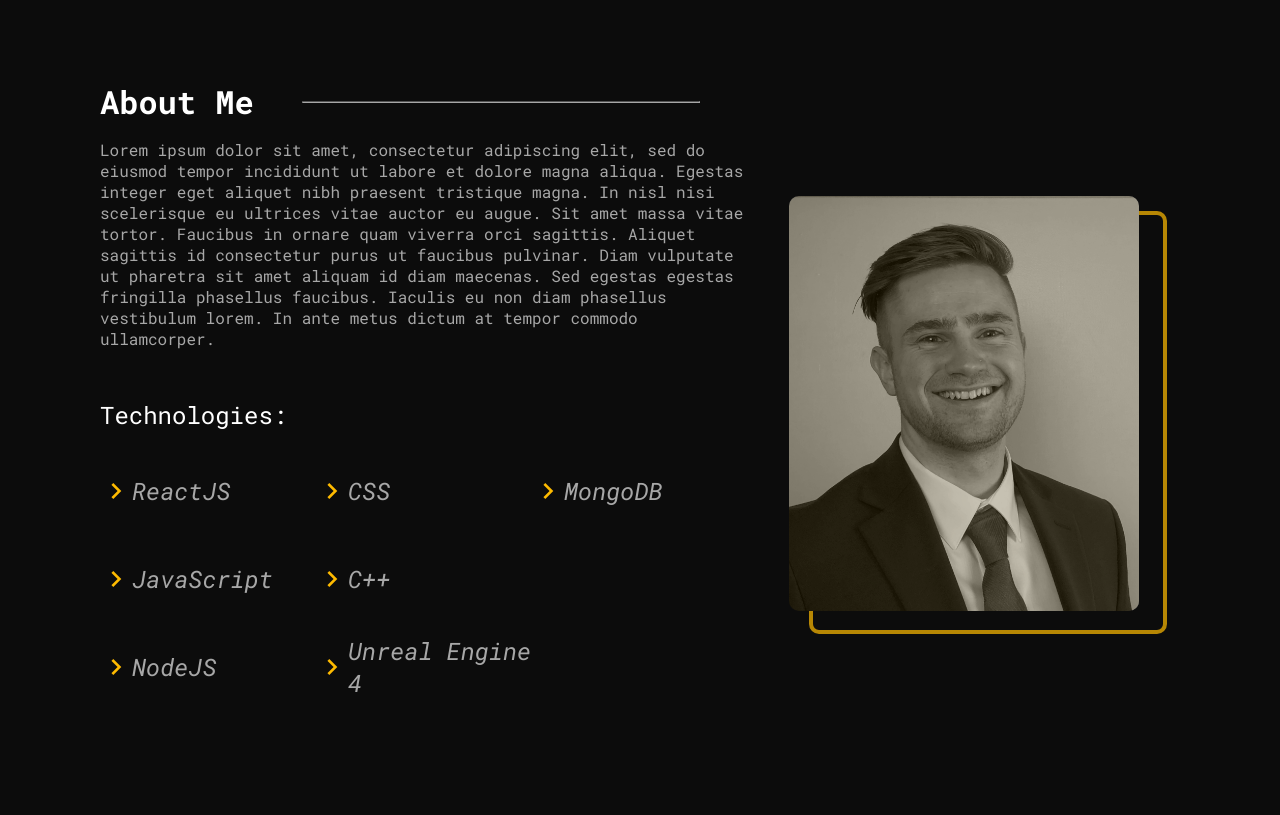
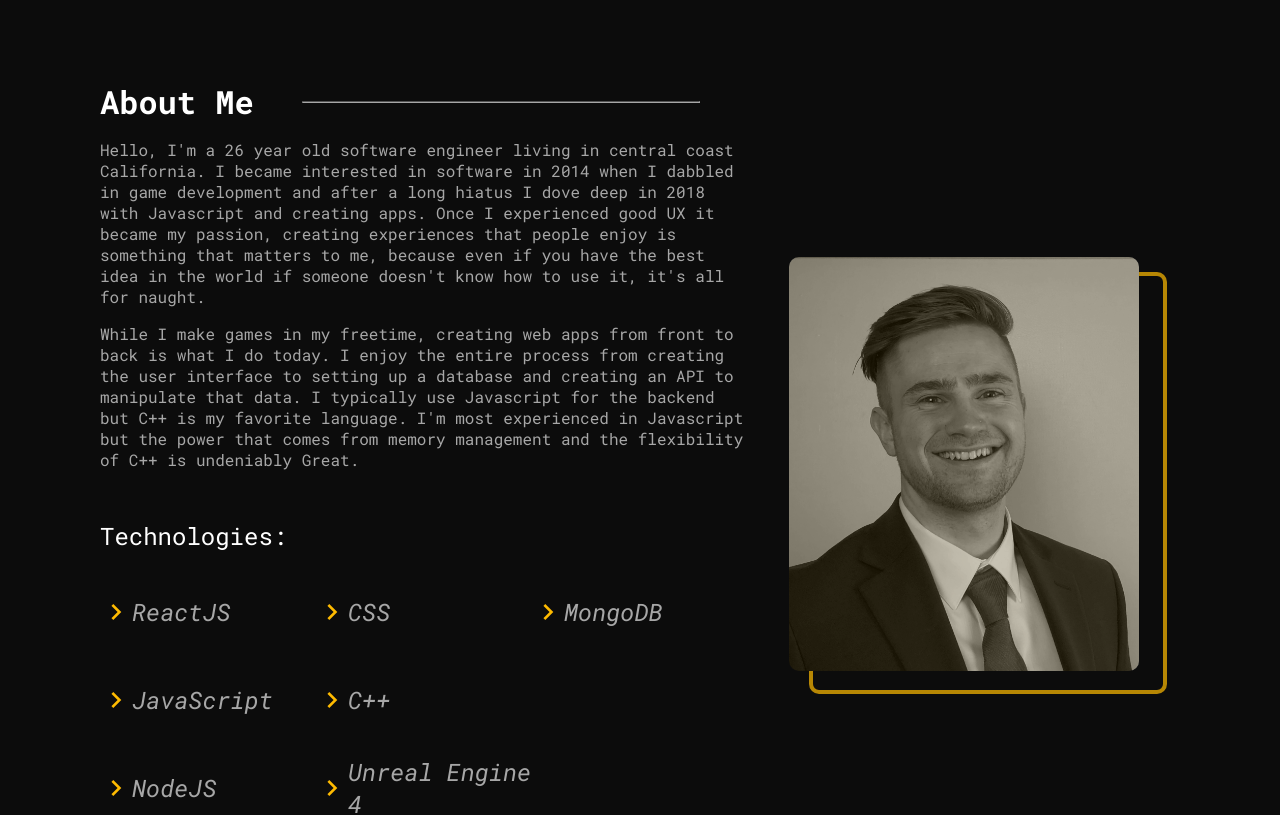
Before and after one commit to AustinVieth/personal-website-v3, a React (Create React App) app: page / in a window 1280 px wide. Shown: the part 920-1735 px from the top of the page. Built offline with nearby package versions, Linux system fonts and the light colour scheme.

Commit message:
write about me section

```diff
--- a/src/Components/AboutMe.js
+++ b/src/Components/AboutMe.js
@@ -30,16 +30,22 @@ const AboutMe = (props) => {
         <div className="about-me-text">
           <SectionHeader label="About Me" />
           <p>
-            Lorem ipsum dolor sit amet, consectetur adipiscing elit, sed do
-            eiusmod tempor incididunt ut labore et dolore magna aliqua. Egestas
-            integer eget aliquet nibh praesent tristique magna. In nisl nisi
-            scelerisque eu ultrices vitae auctor eu augue. Sit amet massa vitae
-            tortor. Faucibus in ornare quam viverra orci sagittis. Aliquet
-            sagittis id consectetur purus ut faucibus pulvinar. Diam vulputate
-            ut pharetra sit amet aliquam id diam maecenas. Sed egestas egestas
-            fringilla phasellus faucibus. Iaculis eu non diam phasellus
-            vestibulum lorem. In ante metus dictum at tempor commodo
-            ullamcorper.
+            Hello, I'm a 26 year old software engineer living in central coast
+            California. I became interested in software in 2014 when I dabbled
+            in game development and after a long hiatus I dove deep in 2018 with
+            Javascript and creating apps. Once I experienced good UX it became
+            my passion, creating experiences that people enjoy is something that
+            matters to me, because even if you have the best idea in the world
+            if someone doesn't know how to use it, it's all for naught.
+          </p>
+          <p>
+            While I make games in my freetime, creating web apps from front to
+            back is what I do today. I enjoy the entire process from creating
+            the user interface to setting up a database and creating an API to
+            manipulate that data. I typically use Javascript for the backend but
+            C++ is my favorite language. I'm most experienced in Javascript but
+            the power that comes from memory management and the flexibility of
+            C++ is undeniably Great.
           </p>
         </div>
 
--- a/src/Components/ContactMe.js
+++ b/src/Components/ContactMe.js
@@ -19,7 +19,7 @@ const ContactMe = (props) => {
       <div className="information-container">
         <ul className="information-list">
           <li className="information-item">
-            <a href="mailto:ozwaldvieth@gmail.com">
+            <a href="mailto:ozwaldvieth@gmail.com" className="icon-link">
               <i class="far fa-envelope"></i>
             </a>
             <span>ozwaldvieth@gmail.com</span>
@@ -29,20 +29,34 @@ const ContactMe = (props) => {
               href="https://www.linkedin.com/in/austin-vieth-602759171/"
               target="_blank"
               rel="noreferrer"
+              className="icon-link"
             >
               <i class="fab fa-linkedin-in"></i>
             </a>
-            <span>/austin-vieth-602759171/</span>
+            <a
+              href="https://www.linkedin.com/in/austin-vieth-602759171/"
+              target="_blank"
+              rel="noreferrer"
+            >
+              <span>/austin-vieth-602759171/</span>
+            </a>
           </li>
           <li className="information-item">
             <a
               href="https://github.com/AustinVieth"
               target="_blank"
               rel="noreferrer"
+              className="icon-link"
             >
               <i class="fab fa-github"></i>
             </a>
-            <span>/AustinVieth</span>
+            <a
+              href="https://github.com/AustinVieth"
+              target="_blank"
+              rel="noreferrer"
+            >
+              <span>/AustinVieth</span>
+            </a>
           </li>
         </ul>
       </div>
--- a/src/Sass/Components/ContactMe.scss
+++ b/src/Sass/Components/ContactMe.scss
@@ -28,7 +28,7 @@
     margin-top: 20px;
     display: flex;
     align-items: center;
-    a {
+    .icon-link {
       margin-right: 20px;
       font-size: 1.5rem;
       color: $primaryBrandColor;
```
Also changed, not shown: 1 other file (tests, documents, lock files or other folders).
